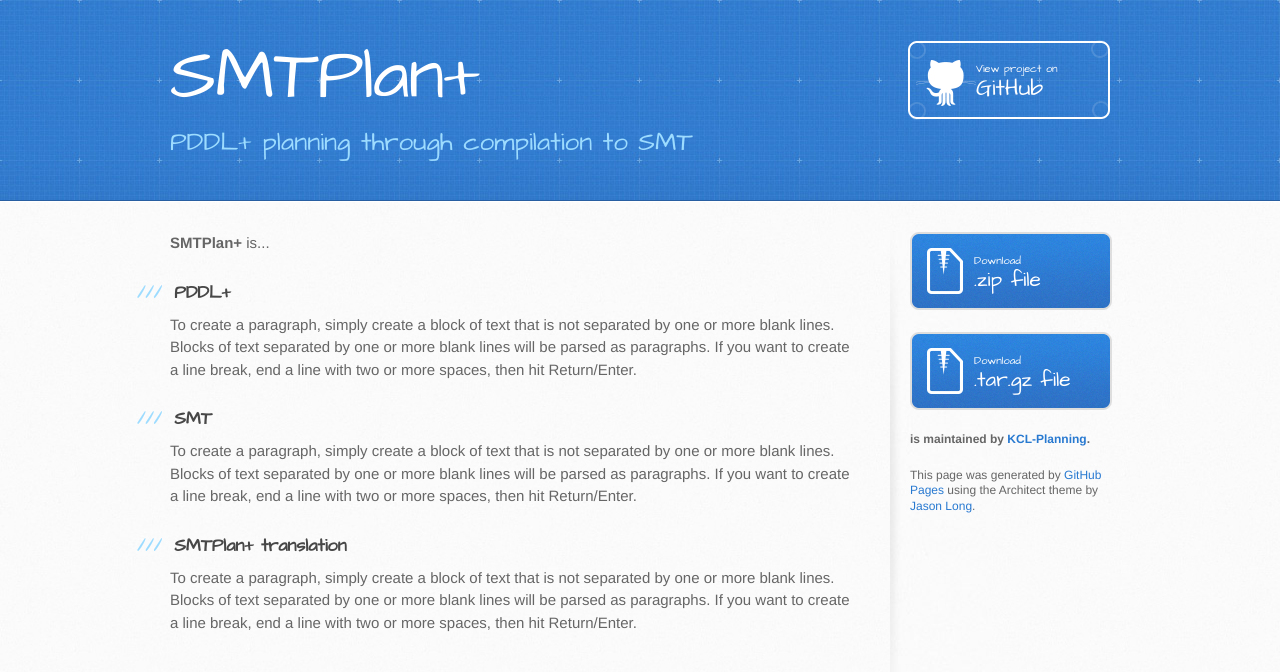
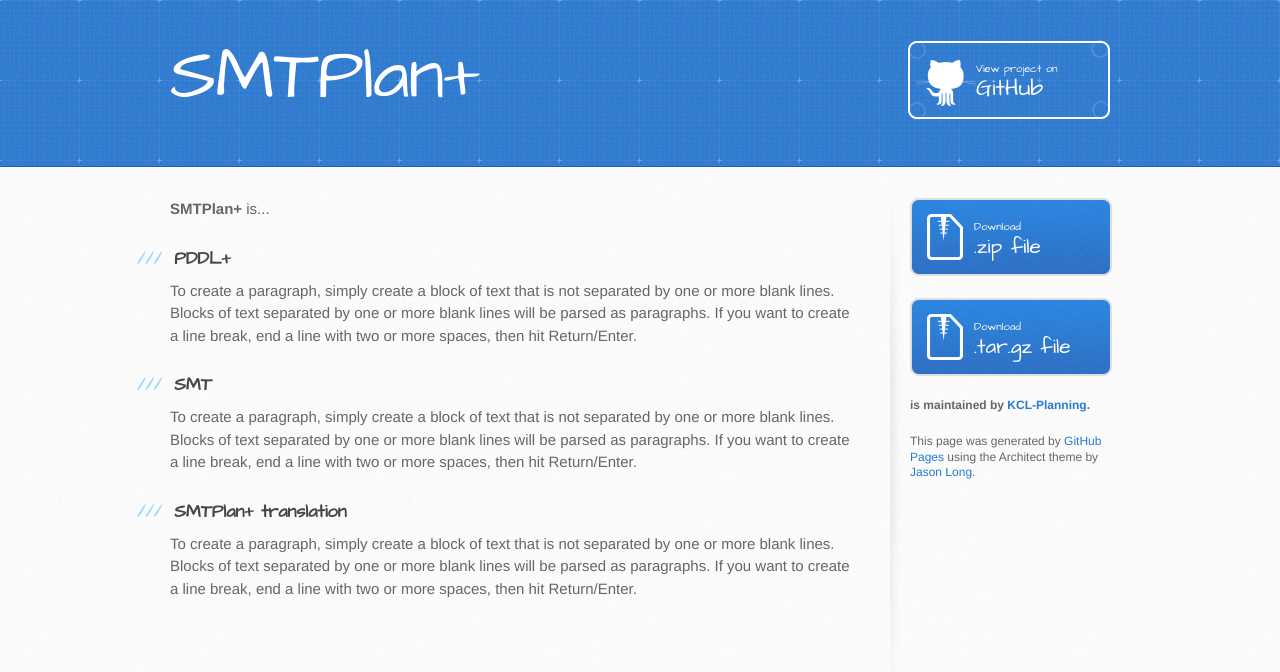
Before and after one commit to KCL-Planning/SMTPlan, a plain HTML site: page index.html in a window 1280 px wide. Drawn offline with Linux system fonts and the light colour scheme.

Commit message:
Update index.html

```diff
--- a/index.html
+++ b/index.html
@@ -20,7 +20,7 @@
     <header>
       <div class="inner">
         <h1>SMTPlan+</h1>
-        <h2>PDDL+ planning through compilation to SMT</h2>
+        <!-- <h2>PDDL+ planning through compilation to SMT</h2> -->
         <a href="https://github.com/KCL-Planning/SMTPlan" class="button"><small>View project on</small> GitHub</a>
       </div>
     </header>
```
